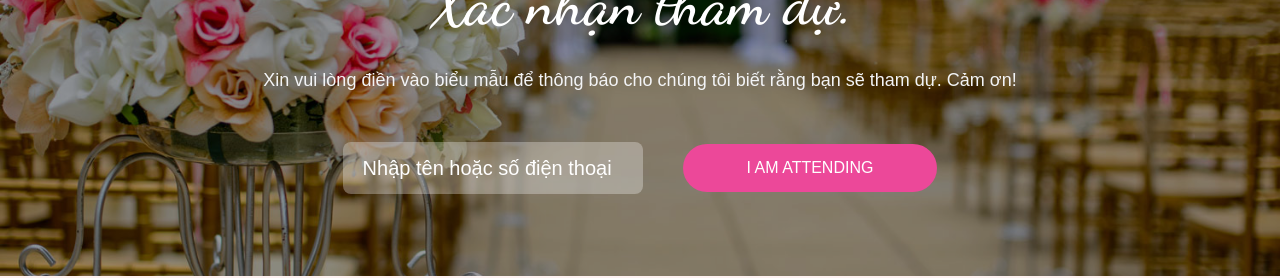
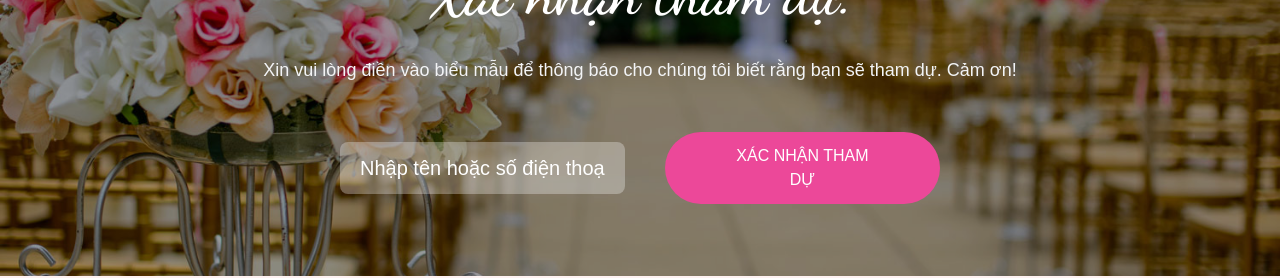
Before and after one commit to longlevan9x/happy-wedding-nextjs, a Next.js app: page / in a window 1280 px wide. Shown: the part 4100-4378 px from the top of the page. Built offline with nearby package versions, Linux system fonts and the light colour scheme; no server answers; the database is empty; a web font is replaced by a local one.

Commit message:
add component

```diff
--- a/src/components/ConfirmJoin.tsx
+++ b/src/components/ConfirmJoin.tsx
@@ -23,7 +23,7 @@ export function ConfirmJoin() {
                     <div className="w-full sm:w-auto">
                         <button
                             className="uppercase w-full sm:px-5 md:px-10 hover:bg-pink-600 lg:px-16 py-3 bg-pink-500 rounded-full">
-                            I am Attending
+                            Xác nhận tham dự
                         </button>
                     </div>
                 </div>
```
